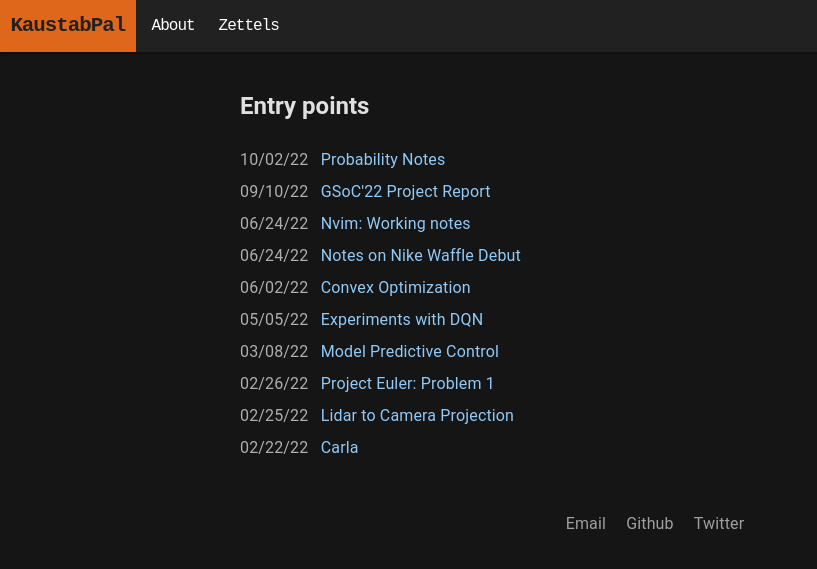
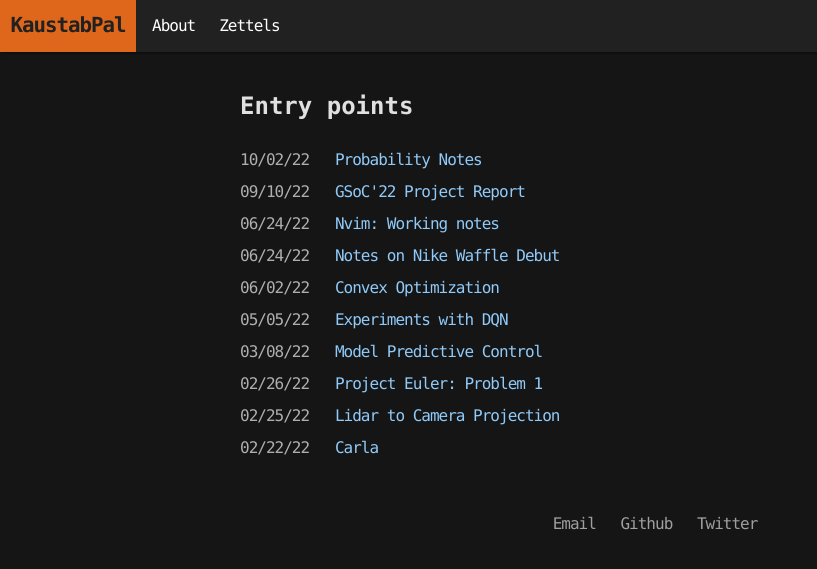
Before and after one commit to kaustabpal/kaustabpal.github.io, a Jekyll site: the page built from index.md, in a window 1280 px wide. Shown: the top 569 px of the page, without its empty margins (0-817 px from the left). Built offline with Jekyll 4.4.1, drawn with Linux system fonts in a browser that asks for light colours.

Commit message:
changed font

```diff
--- a/_sass/style.scss
+++ b/_sass/style.scss
@@ -62,7 +62,6 @@ $post-toc-content: 15px !default;
   font-size: 1.3rem;
   font-weight: bold;
   letter-spacing: -1px;
-  font-family: 'Share Tech Mono', monospace;
   background-color: #df671b;
   color: #212121;
   padding: 0.5em;
@@ -78,7 +77,6 @@ $post-toc-content: 15px !default;
 
 #nav-item {
   letter-spacing: -1px;
-  font-family: 'Anonymous Pro', monospace;
   color: #fff;
   padding: 0.5em;
   padding-left: 1em;
@@ -128,9 +126,9 @@ body {
     flex-direction: column;
     min-height: 100vh;
     min-height: -webkit-fill-available; /* replace with stretch when standardized */
-    font-family: Roboto, sans-serif;
+    font-family: ui-monospace,SFMono-Regular,SF Mono,Menlo,Consolas,Liberation Mono,monospace !important;
     line-height: 1.5;
-    letter-spacing: 0.009375rem;
+    letter-spacing: -1px;
     background-color: #151515; /* grey50 */
     color: rgba(255, 255, 255, 0.87); /* 87% white */
     margin: 0;
```
